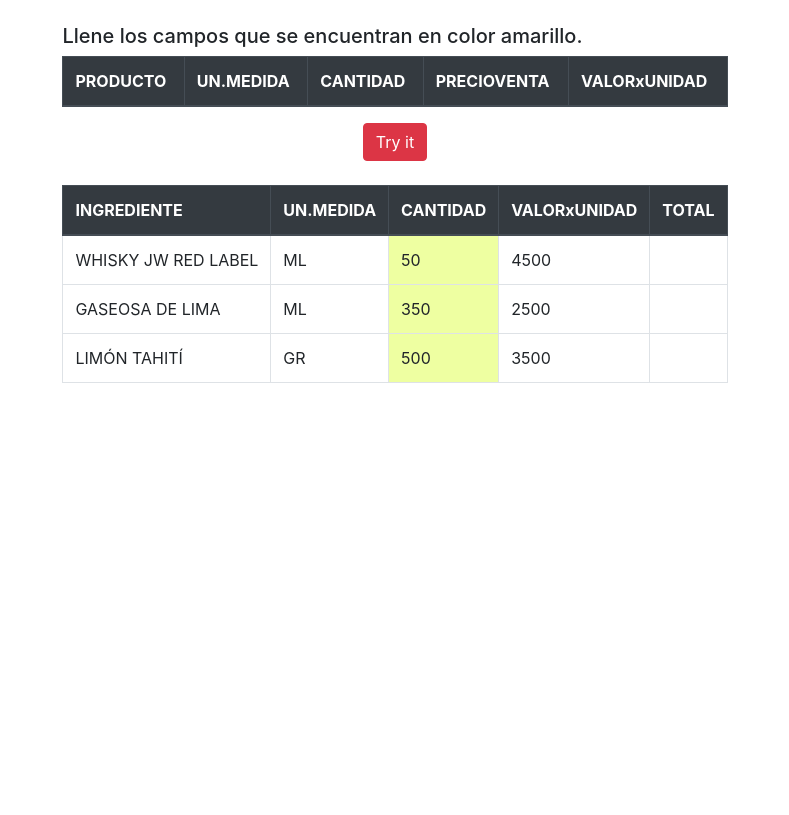
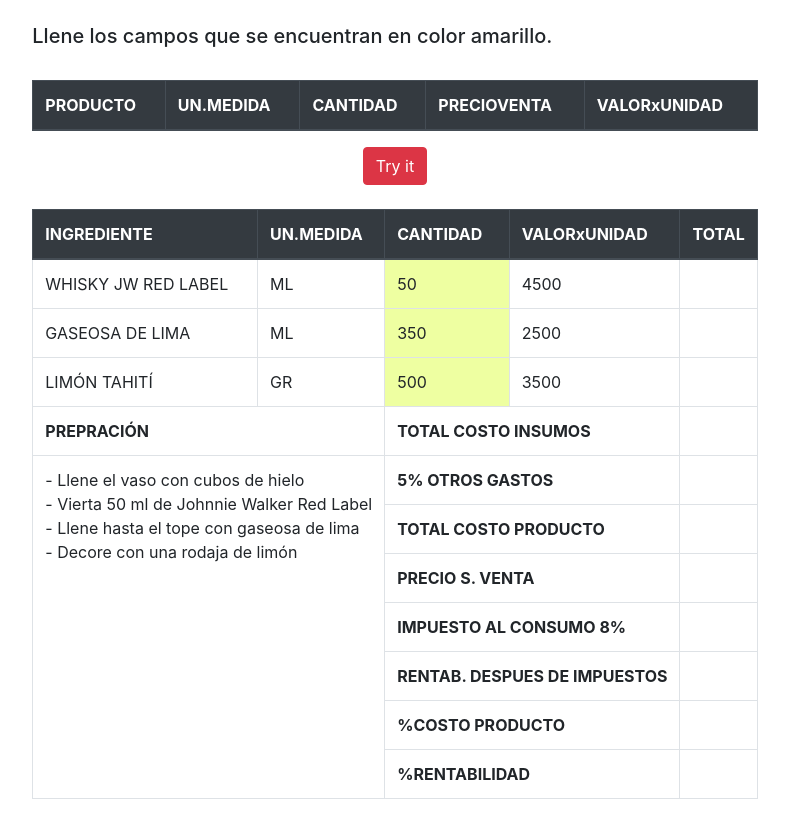
Before and after one commit to Gamaj/ontradecalculatos, a plain HTML site: page Productos.html in a window 1280 px wide. Shown: the whole page, without its empty margins (245-1034 px from the left). Drawn offline with nearby package versions, Linux system fonts and the light colour scheme.

Commit message:
Update Productos.html

```diff
--- a/Productos.html
+++ b/Productos.html
@@ -29,10 +29,10 @@
             <div class="col-md-auto">
                 <br>
                 <h5>Llene los campos que se encuentran en color amarillo.</h5>
+                <br>
                 <table id="Prod" class="table table-bordered">
                     <thead class="thead-dark">
                         <tr>
-
                             <th scope="col">PRODUCTO</th>
                             <th scope="col">UN.MEDIDA</th>
                             <th scope="col">CANTIDAD</th>
@@ -41,12 +41,12 @@
                     <tbody>
 
                     </tbody>
+                    </tr>
                     </thead>
                 </table>
                 <div class="text-center">
                     <button type="button" onclick="myFunction()" class="btn btn-danger center-block">Try it</button>
                 </div><br>
-
 
                 <table id="Ingredientes" class="table table-bordered">
                         <thead class="thead-dark">
@@ -68,19 +68,70 @@
                                 <td>GASEOSA DE LIMA</td>
                                 <td>ML</td>
                                 <td contenteditable="true" bgcolor="#EEFFA1">350</td>
-                                        <td >2500</td>
+                                <td>2500</td>
                                 <td></td>
                             </tr>
                             <tr>
                                 <td>LIMÓN TAHITÍ</td>
                                 <td>GR</td>
                                 <td contenteditable="true" bgcolor="#EEFFA1">500</td>
-                                        <td >3500</td>
+                                <td>3500</td>
                                 <td></td>
                             </tr>
+                            <tr>
+                                <td id="prep" colspan="2" style="font-weight:bold">PREPRACIÓN</td>
+                                <td colspan="2" style="font-weight:bold">TOTAL COSTO INSUMOS</td>
+                                <td></td>
+                            </tr>
+                            <tr value="7">
+                                <td colspan="2" rowspan="8">
+                                    - Llene el vaso con cubos de hielo <br>
+                                    - Vierta 50 ml de Johnnie Walker Red Label <br>
+                                    - Llene hasta el tope con gaseosa de lima <br>
+                                    - Decore con una rodaja de limón <br> </td>
+                            </tr>
+                            <tr>
+                                <td colspan="2" style="font-weight:bold">5% OTROS GASTOS</td>
+                                <td></td>
+
+                            </tr>
+                            <tr>
+                                <td colspan="2" style="font-weight:bold">TOTAL COSTO PRODUCTO</td>
+                                <td></td>
+
+                            </tr>
+                            <tr>
+
+                                <td colspan="2" style="font-weight:bold">PRECIO S. VENTA</td>
+                                <td></td>
+
+                            </tr>
+                            <tr>
+                                <td colspan="2" style="font-weight:bold">IMPUESTO AL CONSUMO 8%</td>
+                                <td></td>
+
+                            </tr>
+                            <tr>
+                                <td colspan="2" style="font-weight:bold">RENTAB. DESPUES DE IMPUESTOS</td>
+                                <td></td>
+
+                            </tr>
+                            <tr>
+                                <td colspan="2" style="font-weight:bold">%COSTO PRODUCTO</td>
+                                <td></td>
+
+                            </tr>
+                            <tr>
+                                <td colspan="2" style="font-weight:bold">%RENTABILIDAD</td>
+                                <td></td>
+                            </tr>
+
                         </tbody>
+                        </tr>
                         </thead>
                     </table>
+
+
             </div>
             <div class="col">
 
```
Lines whose indentation alone changed are shown as unchanged.
